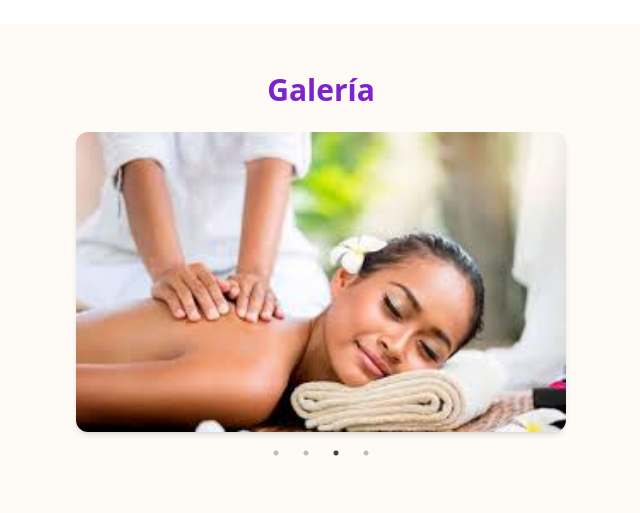
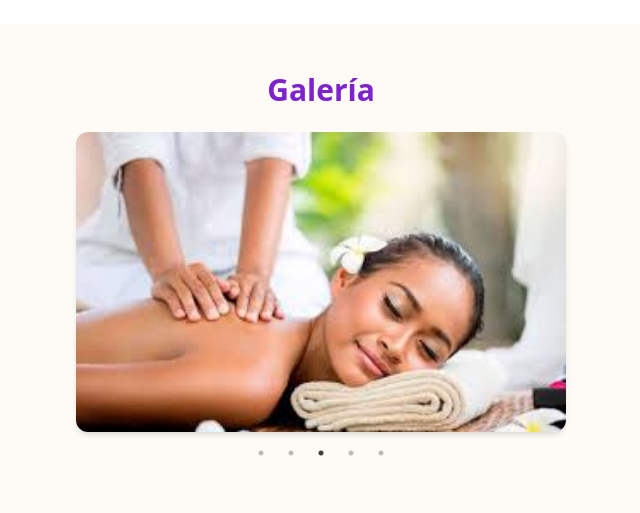
Before and after one commit to Sharpe73/Terapias-veronica, a React (Create React App) app: page / in a window 1280 px wide. Shown: the part 2400-2913 px from the top of the page, without its empty margins (319-959 px from the left). Built offline with nearby package versions, Linux system fonts and the light colour scheme.

Commit message:
nueva foto

```diff
--- a/src/GaleriaCarrusel.js
+++ b/src/GaleriaCarrusel.js
@@ -8,6 +8,7 @@ const imagenes = [
   "/imagenes/galeria2.jfif",
   "/imagenes/relajante2.jfif",
   "/imagenes/piedras2.jfif",
+  "/imagenes/estres.jfif",
 ];
 
 function GaleriaCarrusel() {
```
Also changed, not shown: public/imagenes/estres.jfif (added).
